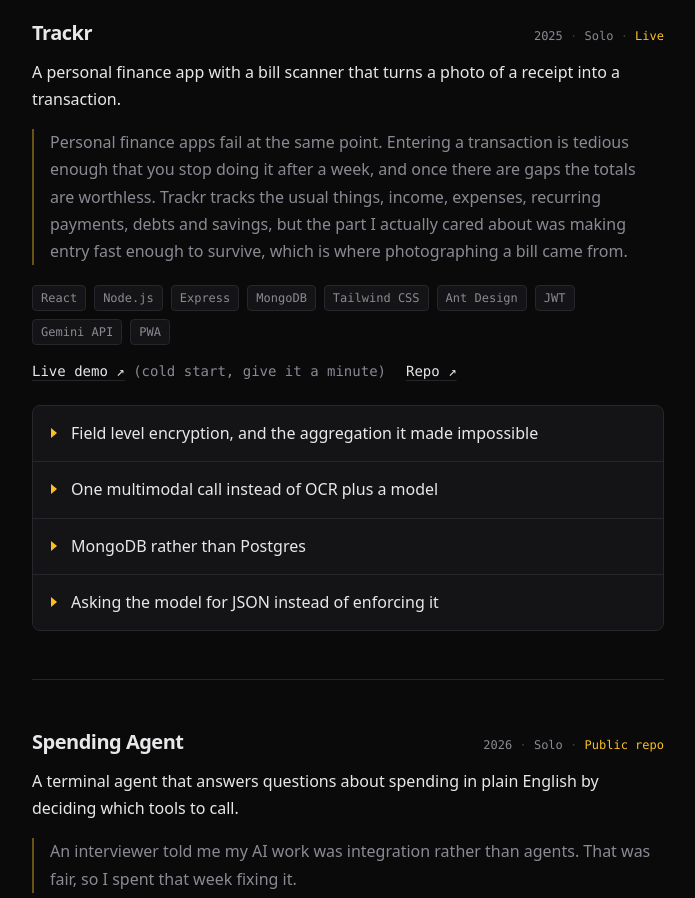
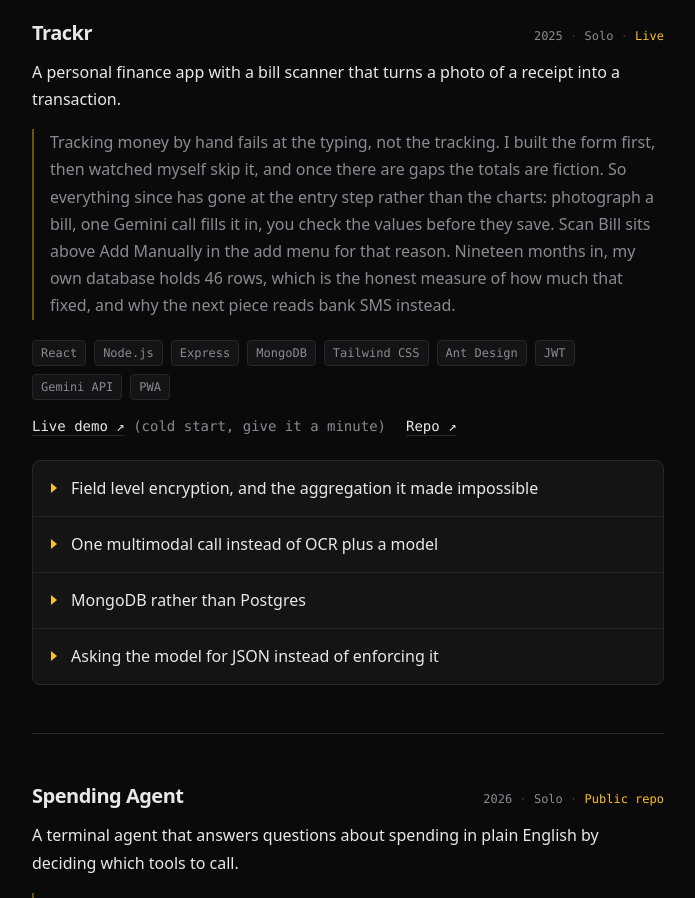
Before and after one commit to dineshkharah/portfolio, a Next.js app: page / in a window 1280 px wide. Shown: the part 960-1858 px from the top of the page, without its empty margins (292-987 px from the left). Built offline with nearby package versions, Linux system fonts and the light colour scheme.

Commit message:
content: rewrite the trackr problem statement
- argued the entry friction from the repo instead of asserting it
- named the add menu ordering and the bank sms plan as the evidence
- added the 46 row count as the honest measure of how well it worked

```diff
--- a/src/content/site.js
+++ b/src/content/site.js
@@ -28,7 +28,7 @@ export const projects = [
     year: '2025',
     role: 'Solo',
     status: 'Live',
-    problem: 'Personal finance apps fail at the same point. Entering a transaction is tedious enough that you stop doing it after a week, and once there are gaps the totals are worthless. Trackr tracks the usual things, income, expenses, recurring payments, debts and savings, but the part I actually cared about was making entry fast enough to survive, which is where photographing a bill came from.',
+    problem: 'Tracking money by hand fails at the typing, not the tracking. I built the form first, then watched myself skip it, and once there are gaps the totals are fiction. So everything since has gone at the entry step rather than the charts: photograph a bill, one Gemini call fills it in, you check the values before they save. Scan Bill sits above Add Manually in the add menu for that reason. Nineteen months in, my own database holds 46 rows, which is the honest measure of how much that fixed, and why the next piece reads bank SMS instead.',
     decisions: [
       {
         title: 'Field level encryption, and the aggregation it made impossible',
```
